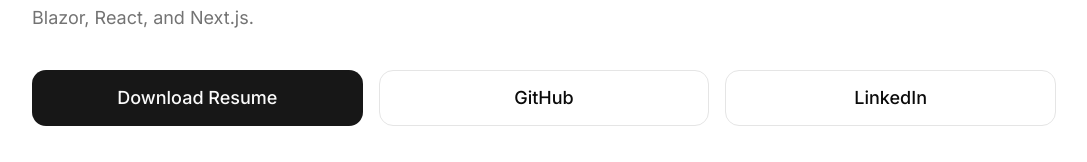
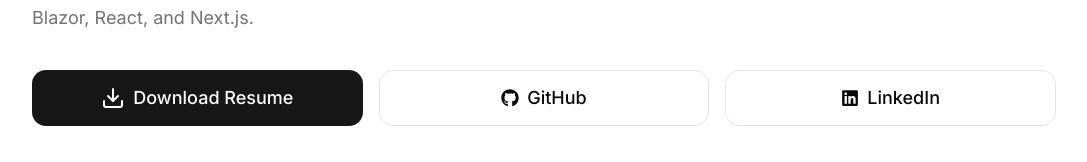
Before and after one commit to davidsanjaya/portfolio, a Next.js app: page / in a window 1280 px wide. Shown: the part 365-527 px from the top of the page, without its empty margins (32-1119 px from the left). Built offline with nearby package versions, Linux system fonts and the light colour scheme.

Commit message:
complete button

```diff
--- a/components/shared/button/button.styles.ts
+++ b/components/shared/button/button.styles.ts
@@ -4,11 +4,11 @@ items-center
 justify-center
 gap-2
 rounded-xl
-px-6
-py-3
-text-lg
 font-medium
 transition-colors
+duration-200
+disabled:pointer-events-none
+disabled:opacity-50
 `;
 
 export const buttonStyles = {
--- a/components/shared/button/button.tsx
+++ b/components/shared/button/button.tsx
@@ -1,48 +1,77 @@
 import Link from "next/link";
 import { ButtonProps } from "./button.types";
 import { buttonStyles, buttonSizes } from "./button.styles";
+import { Icon } from "../icon";
+import { Spinner } from "../spinner/spinner";
+import { cn } from "@/lib/utils";
 
 export function Button({
   children,
   href,
-  variant,
-  size,
   target,
-  icon,
+  download,
+  variant = "primary",
+  size = "md",
+  loading = false,
+  disabled = false,
+  leftIcon,
+  rightIcon,
   className,
-  download,
+  ...props
 }: ButtonProps) {
-  const isExternalNavigation = target === "_blank";
-  const buttonClassName = `${buttonStyles[variant ?? "primary"]} ${buttonSizes[size ?? "md"]} ${className ?? ""}`;
+  const isDisabled = disabled || loading;
+  const buttonClassName = `${buttonStyles[variant]} ${buttonSizes[size]} ${className ?? ""} `;
   const content = (
-    <>
-      {icon && <span>{icon}</span>}
+    <span
+      className={cn(
+        "flex items-center justify-center gap-2",
+        loading && "opacity-0",
+      )}
+    >
+      {leftIcon && <Icon name={leftIcon} />}
+
       <span>{children}</span>
-    </>
+
+      {rightIcon && <Icon name={rightIcon} />}
+    </span>
   );
 
-  if (isExternalNavigation) {
+  if (href && target === "_blank") {
     return (
       <a
         href={href}
         target="_blank"
         rel="noopener noreferrer"
+        download={download}
         className={buttonClassName}
-        download={download}
+        aria-disabled={isDisabled}
+        onClick={isDisabled ? (e) => e.preventDefault() : undefined}
       >
         {content}
       </a>
     );
   }
 
+  if (href) {
     return (
       <Link
-      href={href ?? "#"}
+        href={href}
         target={target}
+        download={download}
         className={buttonClassName}
-      download={download}
       >
         {content}
       </Link>
     );
   }
+
+  return (
+    <button className={buttonClassName} disabled={isDisabled} {...props}>
+      {loading && (
+        <span className="absolute inset-0 flex items-center justify-center">
+          <Spinner />
+        </span>
+      )}
+    </button>
+  );
+}
--- /dev/null
+++ b/components/shared/spinner/index.ts
@@ -0,0 +1,3 @@
+export * from "./spinner";
+export * from "./spinner.types";
+export * from "./spinner.styles";
--- /dev/null
+++ b/components/shared/spinner/spinner.styles.ts
@@ -0,0 +1,5 @@
+export const spinnerSizes = {
+  sm: "size-4",
+  md: "size-5",
+  lg: "size-6",
+};
--- /dev/null
+++ b/components/shared/spinner/spinner.tsx
@@ -0,0 +1,12 @@
+import { LoaderCircle } from "lucide-react";
+import { SpinnerProps } from "./spinner.types";
+import { cn } from "@/lib/utils";
+import { spinnerSizes } from "./spinner.styles";
+
+export function Spinner({ size = "md", className }: SpinnerProps) {
+  return (
+    <LoaderCircle
+      className={cn(spinnerSizes[size], "animate-spin", className)}
+    />
+  );
+}
--- /dev/null
+++ b/components/shared/spinner/spinner.types.ts
@@ -0,0 +1,6 @@
+export type SpinnerSize = "sm" | "md" | "lg";
+
+export interface SpinnerProps {
+  size?: SpinnerSize;
+  className?: string;
+}
```
Lines whose indentation alone changed are shown as unchanged.
